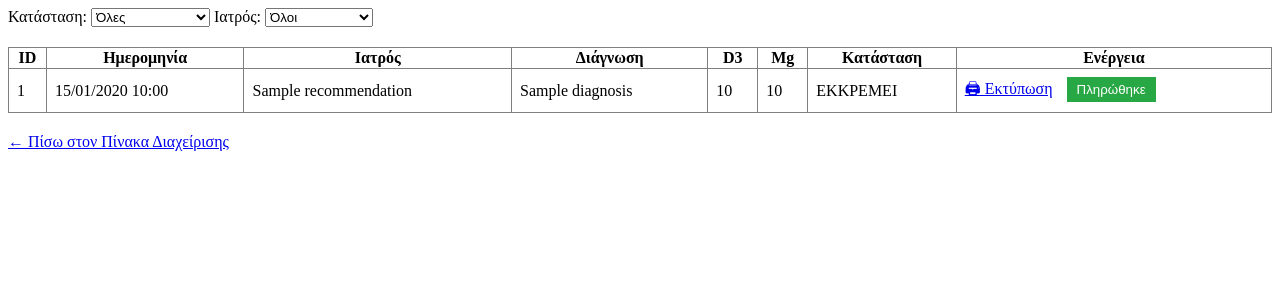
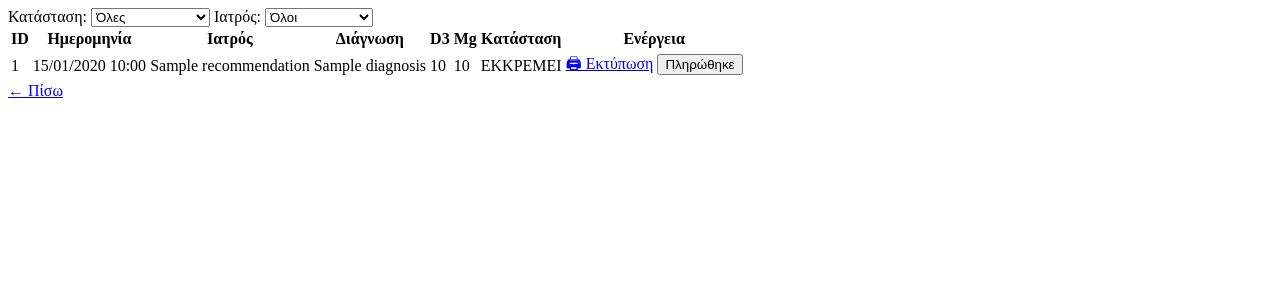
Before and after one commit to dzampoulis-dot/Dynamic-Cells, a Flask app: page /admin/recommendations in a window 1280 px wide. Shown: the top 300 px of the page. Run offline with Flask 3, Linux system fonts and the light colour scheme; the visitor is signed in with stand-in values (Sample User, id 1); a database or web service that is not in the repository returns one stand-in record (values such as "Sample title"); some libraries are stand-ins or nearby versions.

Commit message:
Update admin_recs.html

```diff
--- a/templates/admin_recs.html
+++ b/templates/admin_recs.html
@@ -1,5 +1,5 @@
 <div class="filters">
-    <form method="GET" action="{{ url_for('admin_recommendations') }}" style="display: inline;">
+    <form method="GET" action="/admin/recommendations" style="display: inline;">
         <label>Κατάσταση: </label>
         <select name="status" onchange="this.form.submit()">
             <option value="all" {% if status_filter == 'all' %}selected{% endif %}>Όλες</option>
@@ -16,7 +16,7 @@
     </form>
 </div>
 
-<table border="1" style="width: 100%; border-collapse: collapse; margin-top: 20px;">
+<table>
     <thead>
         <tr>
             <th>ID</th>
@@ -32,18 +32,18 @@
     <tbody>
         {% for rec in recommendations %}
         <tr>
-            <td style="padding: 8px;">{{ rec.id }}</td>
-            <td style="padding: 8px;">{{ rec.created_at.strftime('%d/%m/%Y %H:%M') if rec.created_at else '-' }}</td>
-            <td style="padding: 8px;">{{ rec.doctor_name or '-' }}</td>
-            <td style="padding: 8px;">{{ rec.diagnosis or '-' }}</td>
-            <td style="padding: 8px;">{{ rec.d3_qty or 0 }}</td>
-            <td style="padding: 8px;">{{ rec.magnesium_qty or 0 }}</td>
-            <td style="padding: 8px;">{{ 'ΕΚΚΡΕΜΕΙ' if rec.status == 'pending' else 'ΕΚΚΑΘΑΡΙΣΤΗΚΕ' }}</td>
-            <td style="padding: 8px;">
-                <a href="{{ url_for('admin_print_rec', rec_id=rec.id) }}" target="_blank" style="margin-right: 10px;">🖨 Εκτύπωση</a>
+            <td>{{ rec.id }}</td>
+            <td>{{ rec.created_at.strftime('%d/%m/%Y %H:%M') if rec.created_at else '-' }}</td>
+            <td>{{ rec.doctor_name or '-' }}</td>
+            <td>{{ rec.diagnosis or '-' }}</td>
+            <td>{{ rec.d3_qty or 0 }}</td>
+            <td>{{ rec.magnesium_qty or 0 }}</td>
+            <td>{{ 'ΕΚΚΡΕΜΕΙ' if rec.status == 'pending' else 'ΕΚΚΑΘΑΡΙΣΤΗΚΕ' }}</td>
+            <td>
+                <a href="/admin/print/{{ rec.id }}" target="_blank">🖨 Εκτύπωση</a>
                 {% if rec.status == 'pending' %}
-                <form method="POST" action="{{ url_for('update_status', rec_id=rec.id, status='paid') }}" style="display: inline;">
-                    <button type="submit" style="background-color: #28a745; color: white; border: none; padding: 5px 10px; cursor: pointer;">Πληρώθηκε</button>
+                <form method="POST" action="/admin/update_status/{{ rec.id }}/paid" style="display: inline;">
+                    <button type="submit">Πληρώθηκε</button>
                 </form>
                 {% endif %}
             </td>
@@ -51,7 +51,4 @@
         {% endfor %}
     </tbody>
 </table>
-
-<div style="margin-top: 20px;">
-    <a href="{{ url_for('admin') }}">← Πίσω στον Πίνακα Διαχείρισης</a>
-</div>
+<a href="/admin">← Πίσω</a>
```
